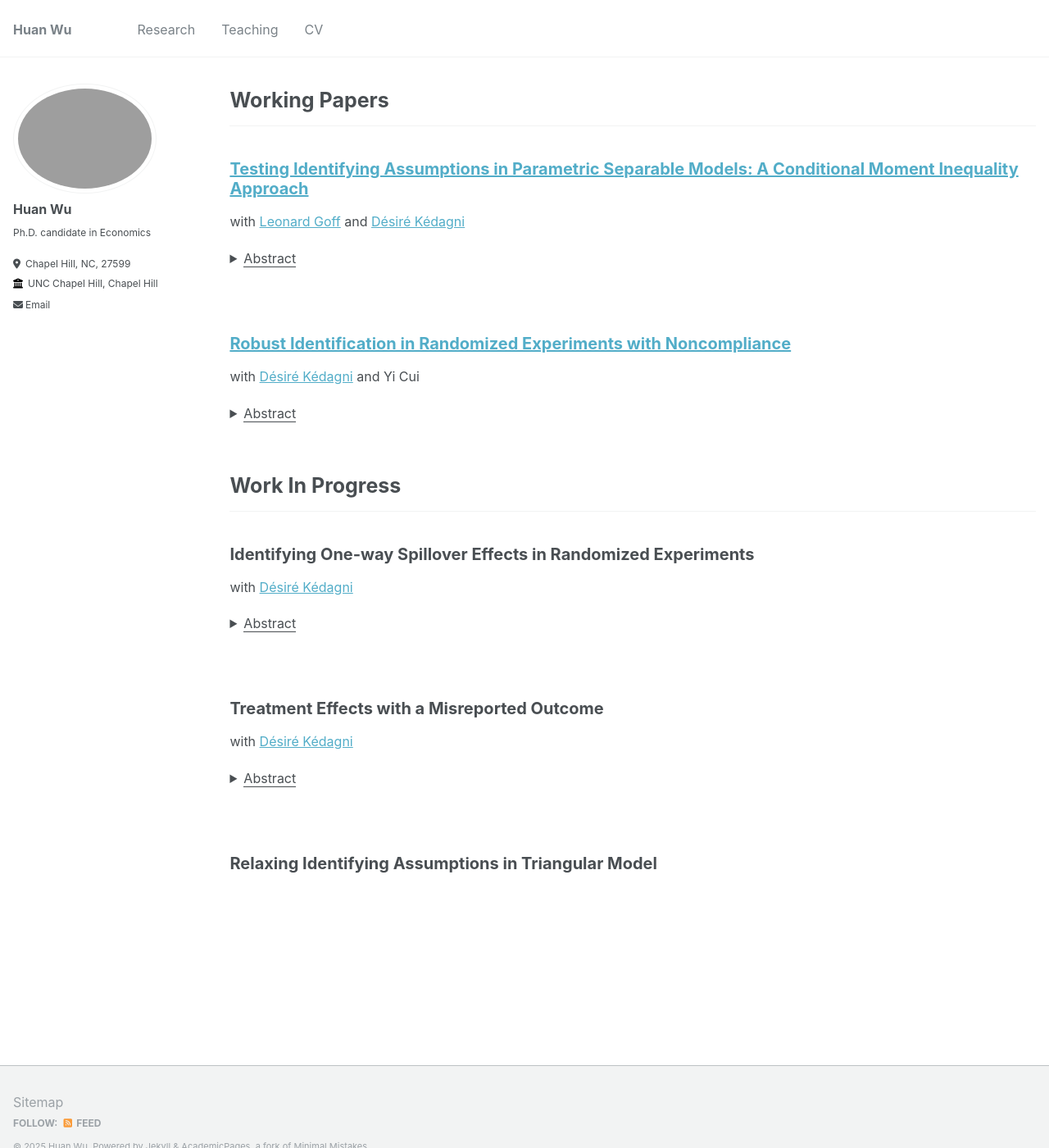
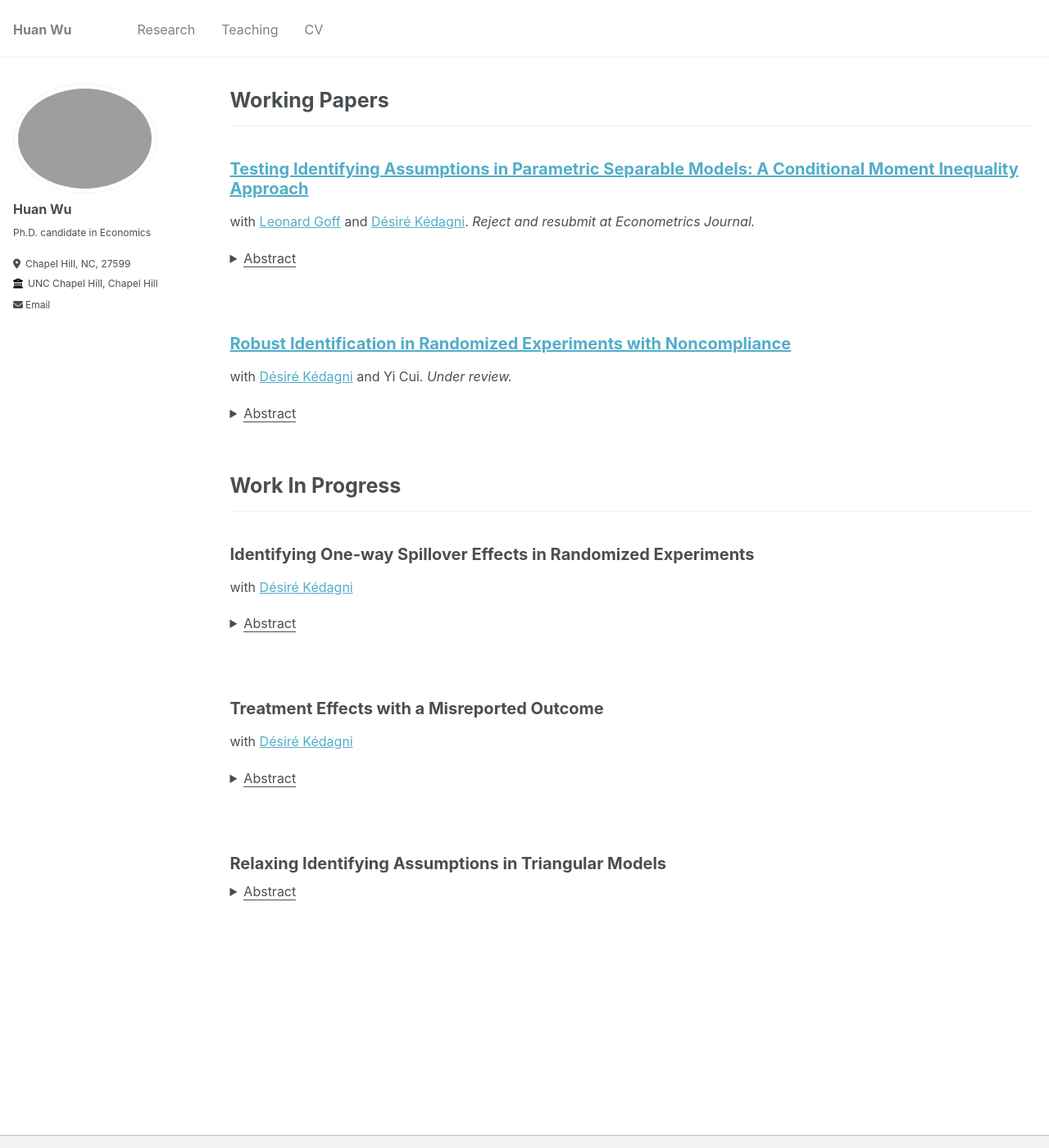
Before and after one commit to huanwu-econ/huanwu-econ.github.io, a Jekyll site: the page built from _pages/publications.md, in a window 1280 px wide and 1400 px high, scrolled down 616 px. Shown: the whole window at 82% size. Built offline with Jekyll 4.4.1, drawn with Linux system fonts in a browser that asks for light colours.

Commit message:
Update publications.md

```diff
--- a/_pages/publications.md
+++ b/_pages/publications.md
@@ -41,7 +41,7 @@ author_profile: true
 ***
 
 ## [Testing Identifying Assumptions in Parametric Separable Models: A Conditional Moment Inequality Approach](https://huanwu-econ.github.io/files/GKW-2024.pdf)
-with [Leonard Goff](https://www.leonardgoff.com/) and [Désiré Kédagni](https://sites.google.com/site/desirekedagni/)
+with [Leonard Goff](https://www.leonardgoff.com/) and [Désiré Kédagni](https://sites.google.com/site/desirekedagni/). <i>Reject and resubmit at Econometrics Journal.</i>
 
 <details>
     <summary><u>Abstract</u></summary>
@@ -50,7 +50,7 @@ with [Leonard Goff](https://www.leonardgoff.com/) and [Désiré Kédagni](https:
 </details> <br>
 
 ## [Robust Identification in Randomized Experiments with Noncompliance](https://huanwu-econ.github.io/files/KWC-2025.pdf)
-with [Désiré Kédagni](https://sites.google.com/site/desirekedagni/) and Yi Cui
+with [Désiré Kédagni](https://sites.google.com/site/desirekedagni/) and Yi Cui. <i>Under review.</i>
 
 <details>
     <summary><u>Abstract</u></summary><p>
@@ -81,4 +81,10 @@ with [Désiré Kédagni](https://sites.google.com/site/desirekedagni/)
 </p>
 </details> <br>
 
-## Relaxing Identifying Assumptions in Triangular Model
+## Relaxing Identifying Assumptions in Triangular Models
+
+<details>
+    <summary><u>Abstract</u></summary><p>
+	This paper examines identification in triangular models when standard instrumental variable (IV) assumptions, such as exclusion and independence, may not hold. I show that these IV assumptions can be formally tested within the triangular framework, providing researchers with practical tools to assess the credibility of identification. In addition, I develop new methods for the partial identification of potential outcome distributions and marginal treatment effects when these assumptions are violated. By allowing instruments to be correlated with unobserved heterogeneity or to exert direct effects on outcomes, the framework derives informative bounds under weaker identifying conditions. This approach enhances the robustness of triangular models in applied research. The empirical application applies the proposed framework to reassess the Bartik instrument used in Card (2009), estimating informative bounds on the effect of working hours on the wage difference between immigrants and natives.
+</p>
+</details> <br>
```
